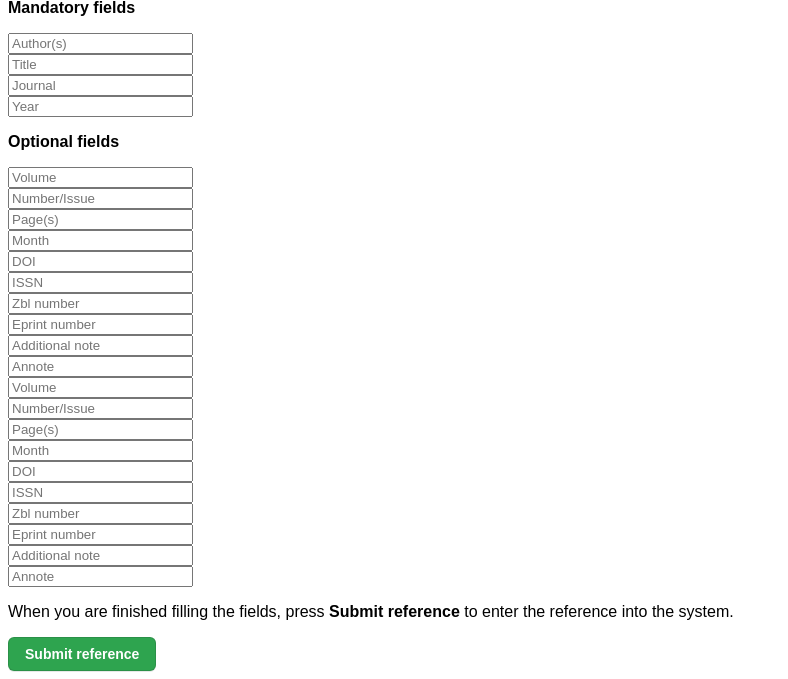
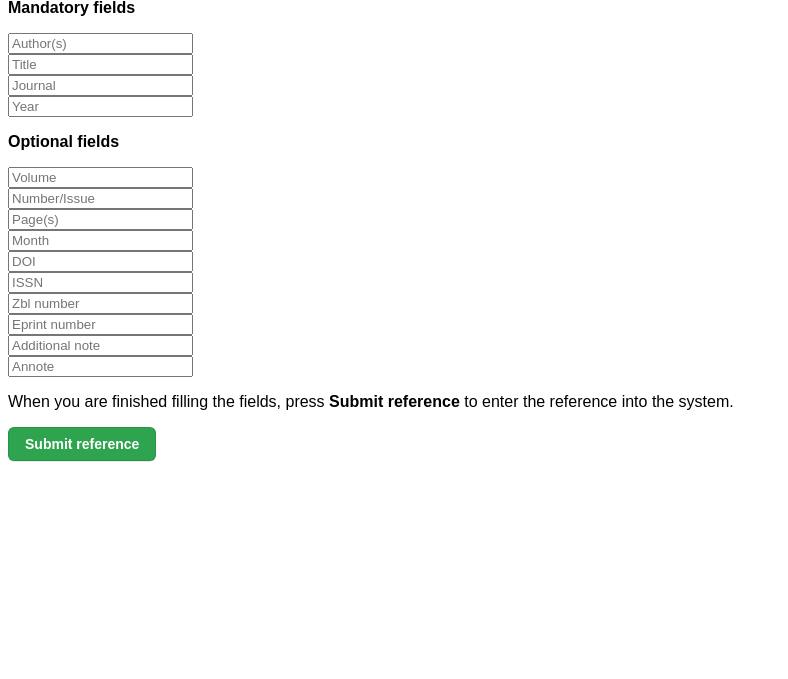
Before and after one commit to 3nd3r1/viiteri, a Flask app: page /add in a window 1280 px wide. Shown: the part 226-905 px from the top of the page, without its empty margins (0-788 px from the left). After the commit the page ends 688 px from the top, so only its background shows below. Run offline with Flask 3, Linux system fonts and the light colour scheme.

Commit message:
Mergen viimeistely samaksi kuin main

```diff
--- a/viiteri/templates/forms/article_submit_form.html
+++ b/viiteri/templates/forms/article_submit_form.html
@@ -20,16 +20,6 @@
         <div><input type="text" class="form-field" name="eprint" {% if doi_data.eprint %} value="{{doi_data.eprint}}" {% endif %} placeholder="Eprint number"></div>
         <div><input type="text" class="form-field" name="note" {% if doi_data.note %} value="{{doi_data.note}}" {% endif %} placeholder="Additional note"></div>
         <div><input type="text" class="form-field" name="annote" {% if doi_data.annote %} value="{{doi_data.annote}}" {% endif %} placeholder="Annote"></div>
-        <div><input type="text" class="form-field" name="volume" {% if doi_data.volume %} value="{{doi_data.volume}}" {% endif %} placeholder="Volume"></div>
-        <div><input type="text" class="form-field" name="number" {% if doi_data.number %} value="{{doi_data.number}}" {% endif %} placeholder="Number/Issue"></div>
-        <div><input type="text" class="form-field" name="pages" {% if doi_data.pages %} value="{{doi_data.pages}}" {% endif %} placeholder="Page(s)"></div>
-        <div><input type="text" class="form-field" name="month" {% if doi_data.month %} value="{{doi_data.month}}" {% endif %} placeholder="Month"></div>
-        <div><input type="text" class="form-field" name="doi" {% if doi_data.doi %} value="{{doi_data.doi}}" {% endif %} placeholder="DOI"></div>
-        <div><input type="text" class="form-field" name="issn" {% if doi_data.issn %} value="{{doi_data.issn}}" {% endif %} placeholder="ISSN"></div>
-        <div><input type="text" class="form-field" name="zblnumber" {% if doi_data.zblnumber %} value="{{doi_data.zblnumber}}" {% endif %} placeholder="Zbl number"></div>
-        <div><input type="text" class="form-field" name="eprint" {% if doi_data.eprint %} value="{{doi_data.eprint}}" {% endif %} placeholder="Eprint number"></div>
-        <div><input type="text" class="form-field" name="note" {% if doi_data.note %} value="{{doi_data.note}}" {% endif %} placeholder="Additional note"></div>
-        <div><input type="text" class="form-field" name="annote" {% if doi_data.annote %} value="{{doi_data.annote}}" {% endif %} placeholder="Annote"></div>
 
         <p>When you are finished filling the fields, press <b>Submit reference</b> to enter the reference into the system.</p>
         <div><button type="submit" class="submit-button">Submit reference</button></div>
--- a/viiteri/templates/forms/book_submit_form.html
+++ b/viiteri/templates/forms/book_submit_form.html
@@ -23,19 +23,6 @@
         <div><input type="text" class="form-field" name="isbn" {% if doi_data.isbn %} value="{{doi_data.isbn}}" {% endif %}placeholder="ISBN"></div>
         <div><input type="text" class="form-field" name="note" {% if doi_data.note %} value="{{doi_data.note}}" {% endif %}placeholder="Additional note"></div>
         <div><input type="text" class="form-field" name="annote" {% if doi_data.annote %} value="{{doi_data.annote}}" {% endif %}placeholder="Annote"></div>
-        <div><input type="text" class="form-field" name="editor" {% if doi_data.editor %} value="{{doi_data.editor}}" {% endif %} placeholder="Editor"></div>
-        <div><input type="text" class="form-field" name="volume" {% if doi_data.volume %} value="{{doi_data.volume}}" {% endif %} placeholder="Volume"></div>
-        <div><input type="text" class="form-field" name="number" {% if doi_data.number %} value="{{doi_data.number}}" {% endif %} placeholder="Number/Issue"></div>
-        <div><input type="text" class="form-field" name="pages" {% if doi_data.pages %} value="{{doi_data.pages}}" {% endif %}placeholder="Page(s)"></div>
-        <div><input type="text" class="form-field" name="month" {% if doi_data.month %} value="{{doi_data.month}}" {% endif %} placeholder="Month"></div>
-        <div><input type="text" class="form-field" name="series" {% if doi_data.series %} value="{{doi_data.series}}" {% endif %}placeholder="Series"></div>
-        <div><input type="text" class="form-field" name="address" {% if doi_data.address %} value="{{doi_data.address}}" {% endif %}placeholder="Address"></div>
-        <div><input type="text" class="form-field" name="edition" {% if doi_data.edition %} value="{{doi_data.edition}}" {% endif %}placeholder="Edition"></div>
-        <div><input type="text" class="form-field" name="doi" {% if doi_data.doi %} value="{{doi_data.doi}}" {% endif %}placeholder="DOI"></div>
-        <div><input type="text" class="form-field" name="issn" {% if doi_data.issn %} value="{{doi_data.issn}}" {% endif %}placeholder="ISSN"></div>
-        <div><input type="text" class="form-field" name="isbn" {% if doi_data.isbn %} value="{{doi_data.isbn}}" {% endif %}placeholder="ISBN"></div>
-        <div><input type="text" class="form-field" name="note" {% if doi_data.note %} value="{{doi_data.note}}" {% endif %}placeholder="Additional note"></div>
-        <div><input type="text" class="form-field" name="annote" {% if doi_data.annote %} value="{{doi_data.annote}}" {% endif %}placeholder="Annote"></div>
 
         <p>When you are finished filling the fields, press <b>Submit reference</b> to enter the reference into the system.</p>
         <div><button type="submit" class="submit-button">Submit reference</button></div>
--- a/viiteri/templates/forms/inproceedings_submit_form.html
+++ b/viiteri/templates/forms/inproceedings_submit_form.html
@@ -21,17 +21,6 @@
         <div><input type="text" class="form-field" name="publisher" {% if doi_data.publisher %} value="{{doi_data.publisher}}" {% endif %} placeholder="Publisher"></div>
         <div><input type="text" class="form-field" name="note" {% if doi_data.note %} value="{{doi_data.note}}" {% endif %} placeholder="Additional note"></div>
         <div><input type="text" class="form-field" name="annote" {% if doi_data.annote %} value="{{doi_data.annote}}" {% endif %} placeholder="Annote"></div>
-        <div><input type="text" class="form-field" name="editor" {% if doi_data.editor %} value="{{doi_data.editor}}" {% endif %} placeholder="Editor"></div>
-        <div><input type="text" class="form-field" name="volume" {% if doi_data.volume %} value="{{doi_data.volume}}" {% endif %} placeholder="Volume"></div>
-        <div><input type="text" class="form-field" name="number" {% if doi_data.number %} value="{{doi_data.number}}" {% endif %} placeholder="Number/Issue"></div>
-        <div><input type="text" class="form-field" name="series" {% if doi_data.series %} value="{{doi_data.series}}" {% endif %} placeholder="Series"></div>
-        <div><input type="text" class="form-field" name="pages" {% if doi_data.pages %} value="{{doi_data.pages}}" {% endif %} placeholder="Page(s)"></div>
-        <div><input type="text" class="form-field" name="address" {% if doi_data.address %} value="{{doi_data.address}}" {% endif %} placeholder="Address"></div>
-        <div><input type="text" class="form-field" name="month" {% if doi_data.month %} value="{{doi_data.month}}" {% endif %} placeholder="Month"></div>
-        <div><input type="text" class="form-field" name="organization" {% if doi_data.organization %} value="{{doi_data.organization}}" {% endif %} placeholder="Organization"></div>
-        <div><input type="text" class="form-field" name="publisher" {% if doi_data.publisher %} value="{{doi_data.publisher}}" {% endif %} placeholder="Publisher"></div>
-        <div><input type="text" class="form-field" name="note" {% if doi_data.note %} value="{{doi_data.note}}" {% endif %} placeholder="Additional note"></div>
-        <div><input type="text" class="form-field" name="annote" {% if doi_data.annote %} value="{{doi_data.annote}}" {% endif %} placeholder="Annote"></div>
 
         <p>When you are finished filling the fields, press <b>Submit reference</b> to enter the reference into the system.</p>
         <div><button type="submit" class="submit-button">Submit reference</button></div>
```
Also changed, not shown: viiteri/routes/list_references.py (+5 -2 lines), 1 other file.
